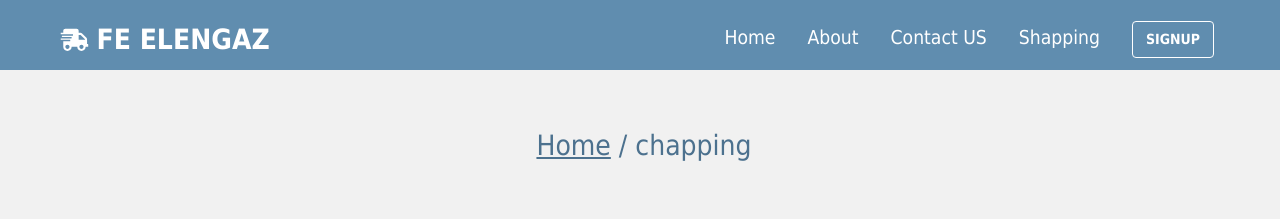
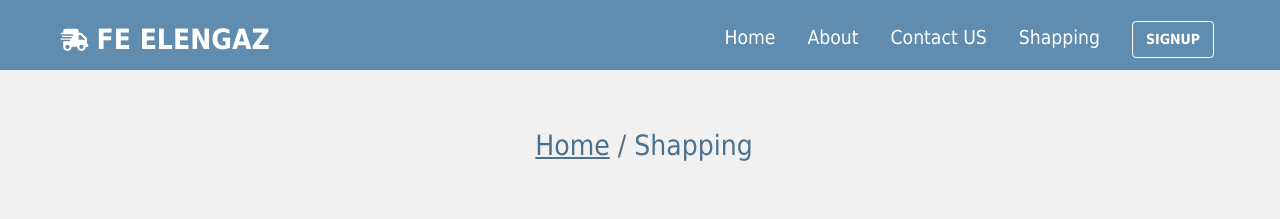
Before and after one commit to moossttafa/react-shipping-, a React (Create React App) app: page /shapping in a window 1280 px wide. Shown: the top 219 px of the page. Built offline with nearby package versions, Linux system fonts and the light colour scheme.

Commit message:
update loading

```diff
--- a/src/Components/Page/Home.js
+++ b/src/Components/Page/Home.js
@@ -3,7 +3,6 @@ import AboutSection from '../AboutSection'
 import Branches from '../Branches'
 import Footer from '../Footer'
 import HeroSection from "../HeroSection"
-import Subscrib from '../Subscribe'
 
 function Home() {
     return (
--- a/src/Components/Page/chapping.js
+++ b/src/Components/Page/chapping.js
@@ -61,7 +61,8 @@ function Chapping() {
 
     return (
         <Fragment>
-       <PageHero title="chapping" />
+       <PageHero title="
+       Shapping" />
     <div className={classes.root}>
       <Stepper activeStep={activeStep} alternativeLabel>
         {steps.map((label) => (
```
